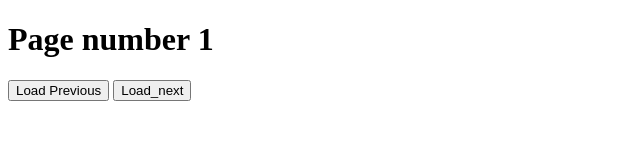
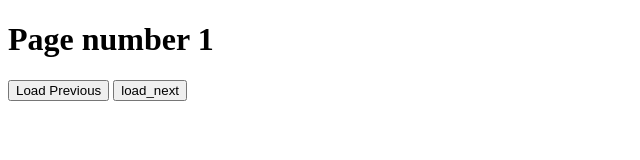
Before and after one commit to acciojob/github-issues-js-Jyoti190512, a website: page main.html in a window 1280 px wide. Shown: the full height of the page, 0-640 px from the left. Drawn offline with Linux system fonts and the light colour scheme; no server answers.

Commit message:
created a submission

```diff
--- a/main.html
+++ b/main.html
@@ -10,7 +10,7 @@
 	<!-- the entire body must be written by student -->
 	<h1 id="pageHeading">Page number 1</h1>
     <button id="loadPrev">Load Previous</button>
-    <button id="loadNext">Load_next</button>
+    <button id="loadNext">load_next</button>
     <ol id="issuesList"></ol>
     <script type="text/javascript" src="./script.js">
 </script>
```
